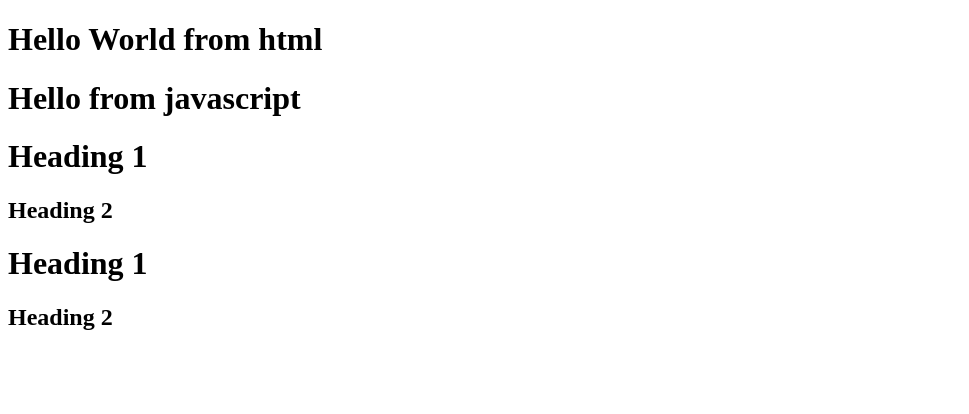
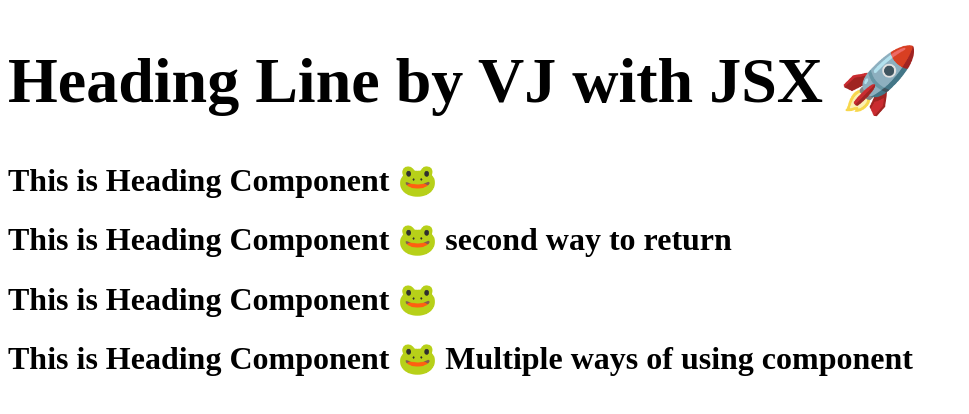
Before and after one commit to VinodVJ/Namaste-React, a React (Vite) app: page / in a window 1280 px wide. Shown: the top 414 px of the page, without its empty margins (0-969 px from the left). Built offline with nearby package versions, Linux system fonts and the light colour scheme.

Commit message:
Episode-03

```diff
--- a/App.js
+++ b/App.js
@@ -4,7 +4,7 @@
 
 import React from 'react'
 import ReactDOM from 'react-dom/client';
-
+/*
 const parent = React.createElement('div', {id: 'parent'},
     [React.createElement('div', {id: 'child1'},
         [React.createElement('h1', {}, 'Heading 1'),
@@ -18,3 +18,46 @@ const parent = React.createElement('div', {id: 'parent'},
 
 const reactRoot = ReactDOM.createRoot(document.getElementById('reactroot'));
 reactRoot.render(parent);
+*/
+
+// Episode - 3
+
+// This is JSX - it will get transpiled to react element by parcel.
+// parcel is the manager which gives transpiling job to babel
+const heading = <h1>Heading Line by VJ with JSX 🚀 </h1>
+// For multiline jsx we can use ()
+const multilineHead = (
+    <h1 id="head" className='class1'>
+        This is multiline heading
+    </h1>
+);
+
+// Functional component
+// Functional component is a normal function that returns a jsx
+const HeadingComp = () => <h1>This is Heading Component 🐸</h1>
+
+// Another way to return
+const HeadingComp2 = () => {
+   return (
+        <h1>This is Heading Component 🐸 second way to return</h1>
+    );
+}
+
+// We can use {} to execute any JS inside JSX
+// Component composition - Adding component inside another component
+const HeadingComp3 = () => {
+    return (
+        <div>
+            <h1>{heading}</h1>
+            <HeadingComp></HeadingComp>
+            <HeadingComp2 />
+            {HeadingComp()}
+            <h1>This is Heading Component 🐸 Multiple ways of using component</h1>
+        </div>
+    )
+}
+
+const root = ReactDOM.createRoot(document.getElementById('root'));
+// root.render(heading);
+// root.render(multilineHead);
+root.render(<HeadingComp3 />);
--- a/index.html
+++ b/index.html
@@ -4,19 +4,20 @@
     <meta charset="UTF-8">
     <meta http-equiv="X-UA-Compatible" content="IE=edge">
     <meta name="viewport" content="width=device-width, initial-scale=1.0">
-    <title>Document</title>
+    <title>Vinod React</title>
 </head>
 <body>
-    <h1>Hello World from html</h1>
+    <!-- <h1>Hello World from html</h1>
     <div id="jsroot"></div>
-    <div id="reactroot"></div>
+    <div id="reactroot"></div> -->
+    <div id="root"></div>
 </body>
-    <script>
+    <!-- <script>
         const heading = document.createElement('h1');
         heading.innerHTML = 'Hello from javascript';
         const root = document.getElementById('jsroot');
         root.appendChild(heading);
-    </script>
+    </script> -->
     <!-- <script crossorigin src="https://unpkg.com/react@18/umd/react.development.js"></script>
     <script crossorigin src="https://unpkg.com/react-dom@18/umd/react-dom.development.js"></script> -->
     <!-- <script>
--- a/package.json
+++ b/package.json
@@ -3,6 +3,8 @@
   "version": "1.0.0",
   "description": "It is a react practice application",
   "scripts": {
+    "start": "parcel index.html",
+    "build": "parcel build index.html",
     "test": "jest"
   },
   "repository": {
```
